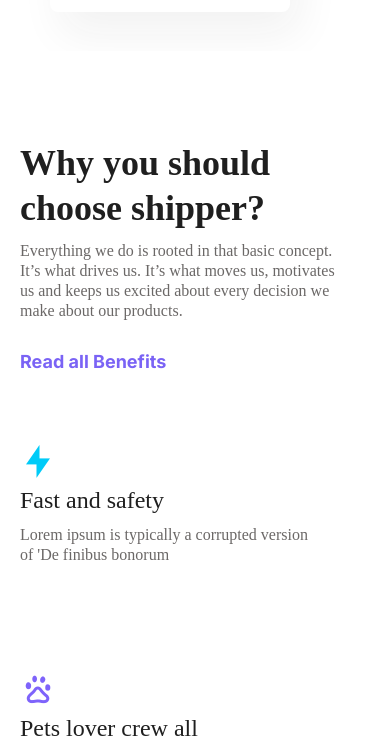
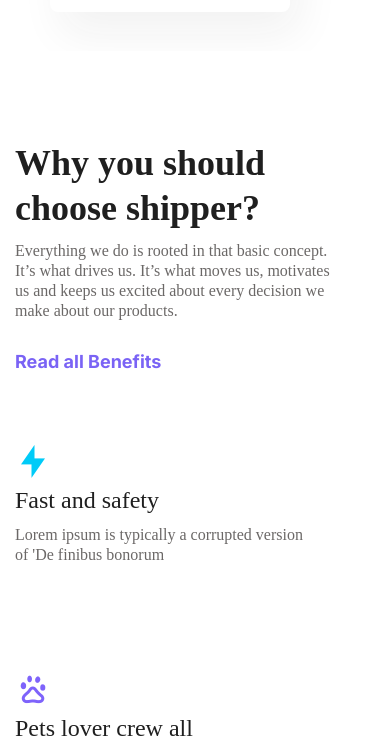
Before and after one commit to MixinKN/Your-logo, a website: page index.html in a window 390 px wide. Shown: the part 579-1329 px from the top of the page. Drawn offline with nearby package versions, Linux system fonts and the light colour scheme; a web font is replaced by a local one.

Commit message:
adaptive completed2

```diff
--- a/assets/styles/modules/shipper.css
+++ b/assets/styles/modules/shipper.css
@@ -14,7 +14,7 @@
 
 @media screen and (max-width: 1148.98px) {
     .shipper__container {
-        padding: 0 20px;
+        padding: 0 15px;
         grid-template-columns: repeat(1, 1fr);
     }
 }
@@ -26,6 +26,12 @@
     height: 330px;
     padding: 90px 0;
     row-gap: 10px;
+}
+
+@media screen and (max-width: 768.98px) {
+    .shipper__wrapper-left {
+        width: 350px;
+    }
 }
 
 .shipper__wrapper-right {
```
